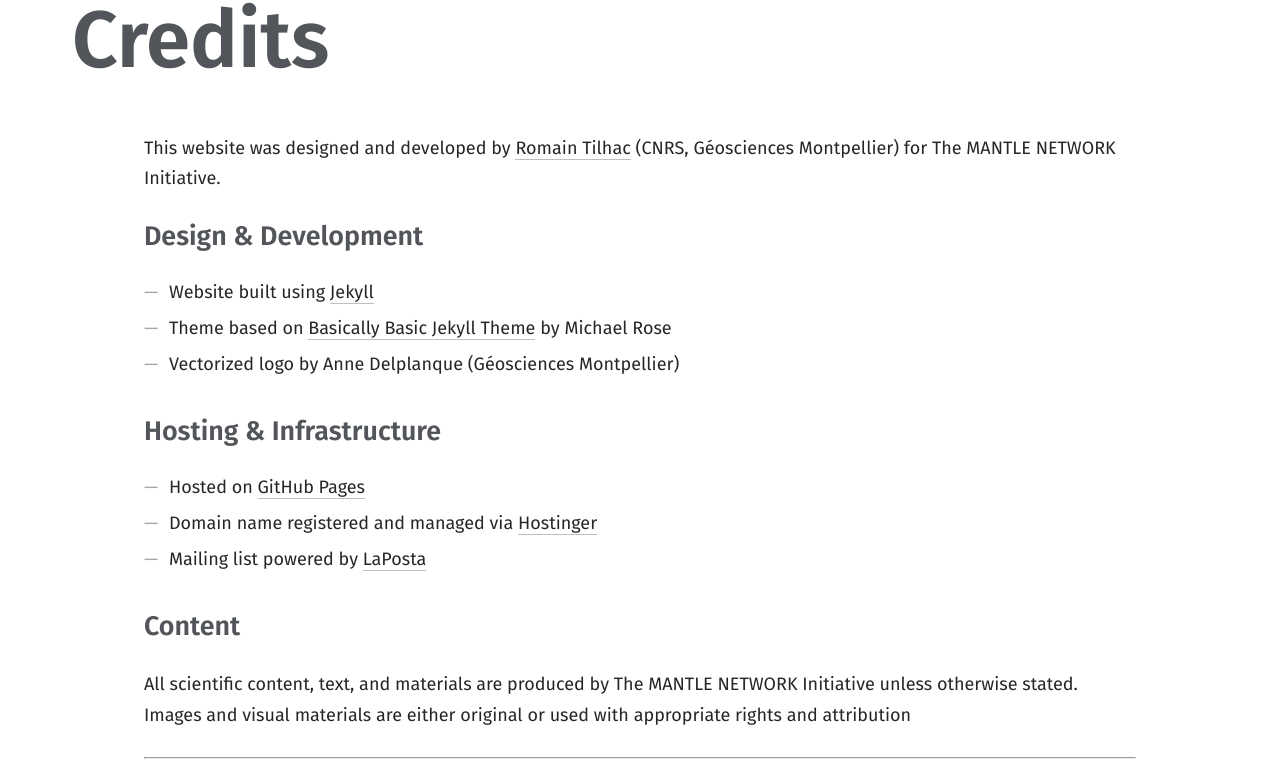
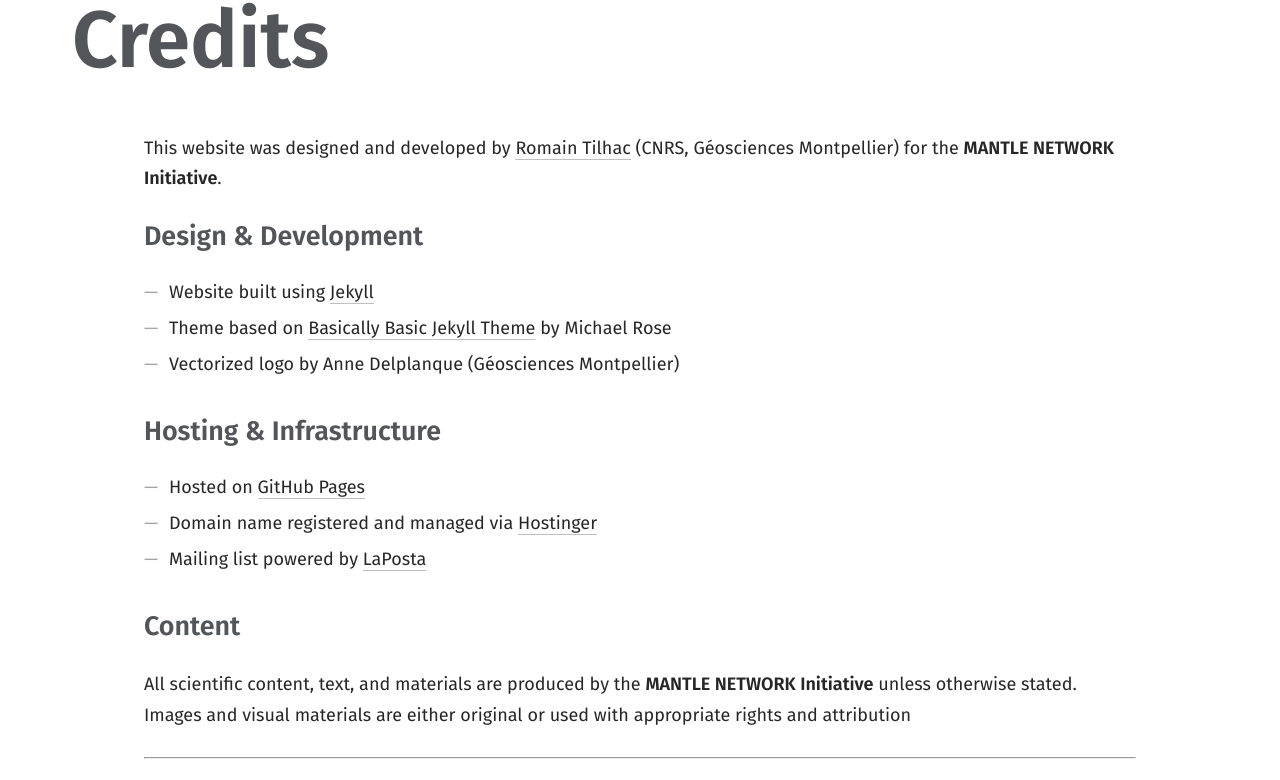
Before and after one commit to themantlenetwork/themantlenetwork.github.io, a Jekyll site: the page built from _pages/credits.md, in a window 1280 px wide. Shown: the part 425-1205 px from the top of the page. Built offline with Jekyll 4.4.1, drawn with Linux system fonts in a browser that asks for light colours; some web fonts are replaced.

```diff
--- a/_pages/credits.md
+++ b/_pages/credits.md
@@ -5,7 +5,7 @@ permalink: /credits/
 image: /assets/images/trinity_hero.jpg
 ---
 
-This website was designed and developed by  [Romain Tilhac](https://romaintilhac.github.io) (CNRS, Géosciences Montpellier) for The MANTLE NETWORK Initiative.
+This website was designed and developed by  [Romain Tilhac](https://romaintilhac.github.io) (CNRS, Géosciences Montpellier) for the **MANTLE NETWORK Initiative**.
 
 ### Design & Development
 - Website built using [Jekyll](https://jekyllrb.com/)
@@ -18,7 +18,7 @@ This website was designed and developed by  [Romain Tilhac](https://romaintilhac
 - Mailing list powered by [LaPosta](https://www.laposta.nl/)
 
 ### Content
-  All scientific content, text, and materials are produced by The MANTLE NETWORK Initiative unless otherwise stated. Images and visual materials are either original or used with appropriate rights and attribution
+  All scientific content, text, and materials are produced by the **MANTLE NETWORK Initiative** unless otherwise stated. Images and visual materials are either original or used with appropriate rights and attribution
 
 ---
 
```
Also changed, not shown: _pages/about.md (+1 -1 lines), 3 other files.
